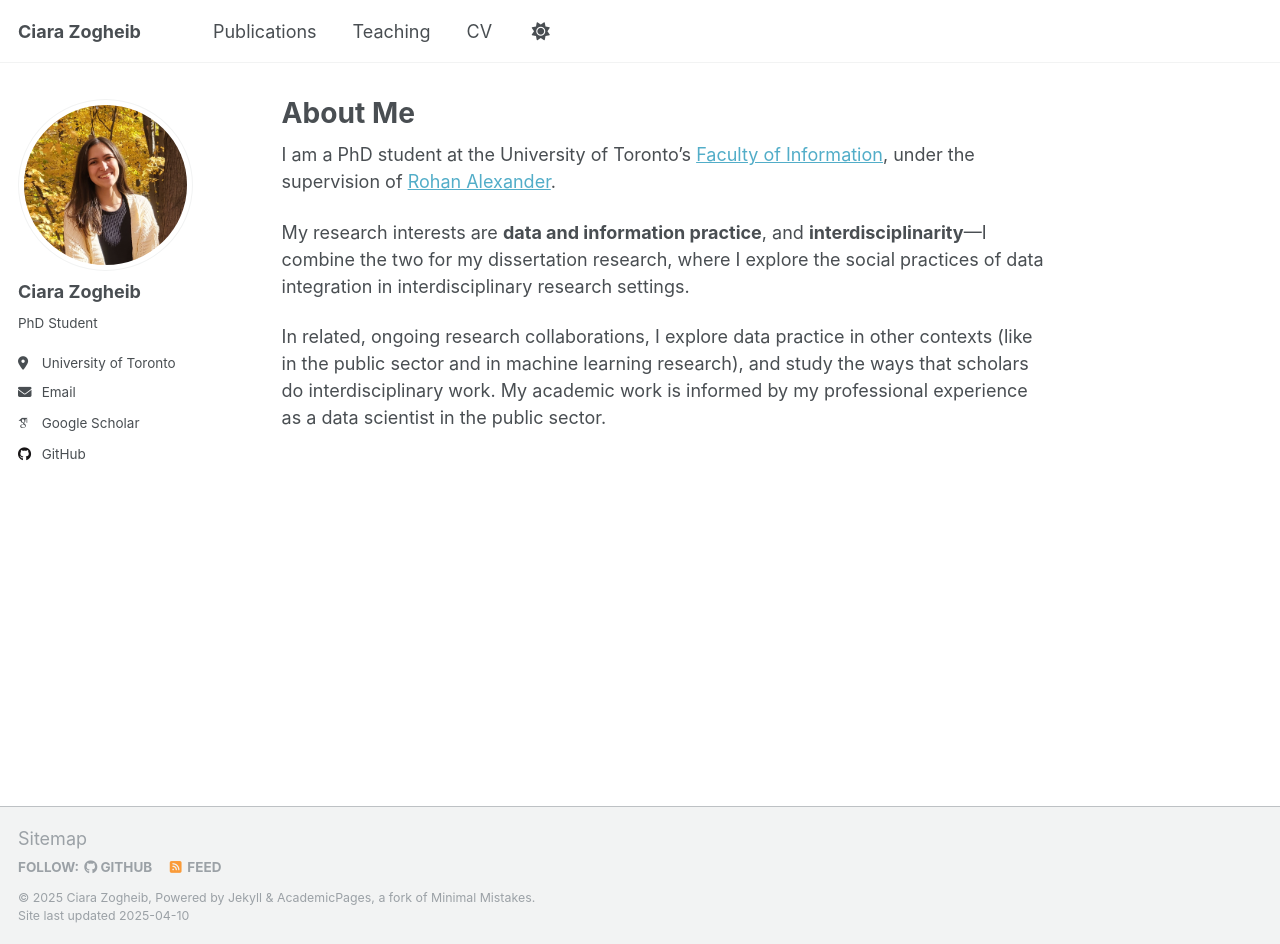
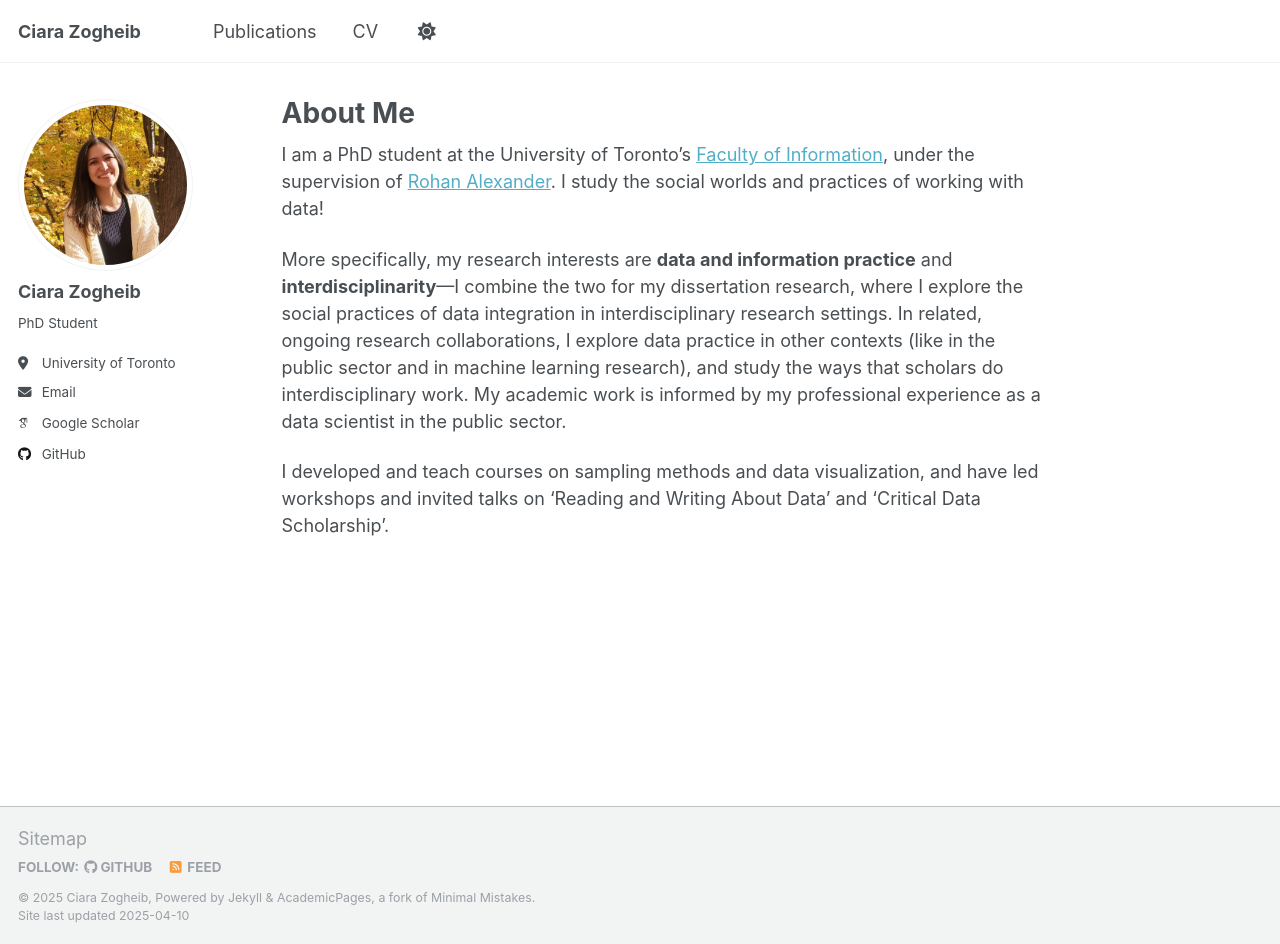
Before and after one commit to zogheibc/zogheibc.github.io, a Jekyll site: the page built from _pages/about.md, in a window 1280 px wide and 944 px high. Built offline with Jekyll 4.4.1, drawn with Linux system fonts in a browser that asks for light colours; some web fonts are replaced.

Commit message:
Updating nav and about me

```diff
--- a/_data/navigation.yml
+++ b/_data/navigation.yml
@@ -11,9 +11,6 @@ main:
   - title: "Publications"
     url: /publications/
 
-  - title: "Teaching"
-    url: /teaching/
-
   - title: "CV"
     url: /cv/
 
--- a/_pages/about.md
+++ b/_pages/about.md
@@ -7,8 +7,8 @@ redirect_from:
   - /about.html
 ---
 
-I am a PhD student at the University of Toronto’s [Faculty of Information](https://ischool.utoronto.ca/), under the supervision of [Rohan Alexander](https://rohanalexander.com/).
+I am a PhD student at the University of Toronto’s [Faculty of Information](https://ischool.utoronto.ca/), under the supervision of [Rohan Alexander](https://rohanalexander.com/). I study the social worlds and practices of working with data!
 
-My research interests are **data and information practice**, and **interdisciplinarity**—I combine the two for my dissertation research, where I explore the social practices of data integration in interdisciplinary research settings.
+More specifically, my research interests are **data and information practice** and **interdisciplinarity**—I combine the two for my dissertation research, where I explore the social practices of data integration in interdisciplinary research settings. In related, ongoing research collaborations, I explore data practice in other contexts (like in the public sector and in machine learning research), and study the ways that scholars do interdisciplinary work. My academic work is informed by my professional experience as a data scientist in the public sector.
 
-In related, ongoing research collaborations, I explore data practice in other contexts (like in the public sector and in machine learning research), and study the ways that scholars do interdisciplinary work. My academic work is informed by my professional experience as a data scientist in the public sector.
+I developed and teach courses on sampling methods and data visualization, and have led workshops and invited talks on 'Reading and Writing About Data' and 'Critical Data Scholarship'.
```
Also changed, not shown: _teaching/2014-spring-teaching-1.md (+2 -2 lines), 3 other files.
